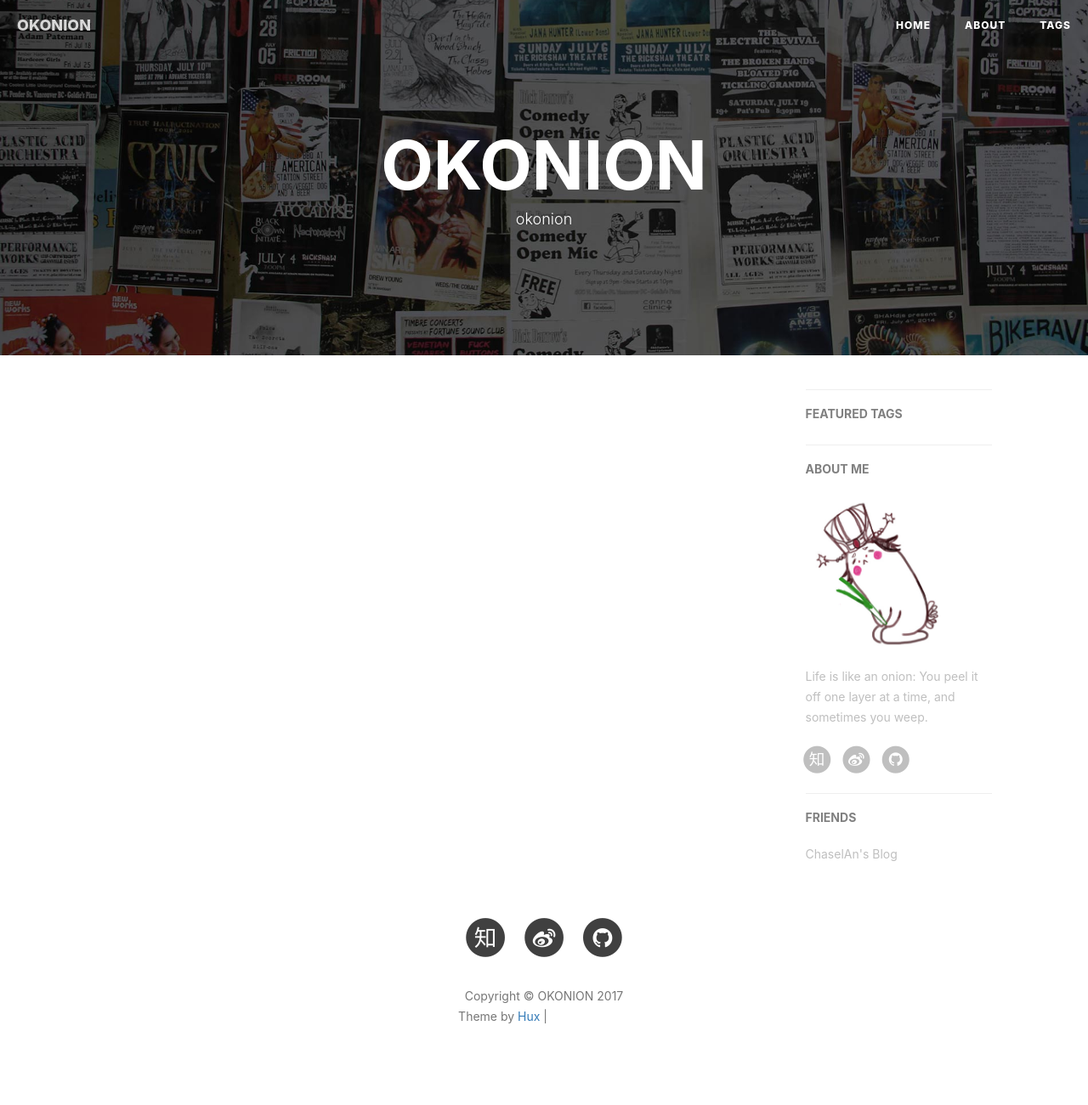
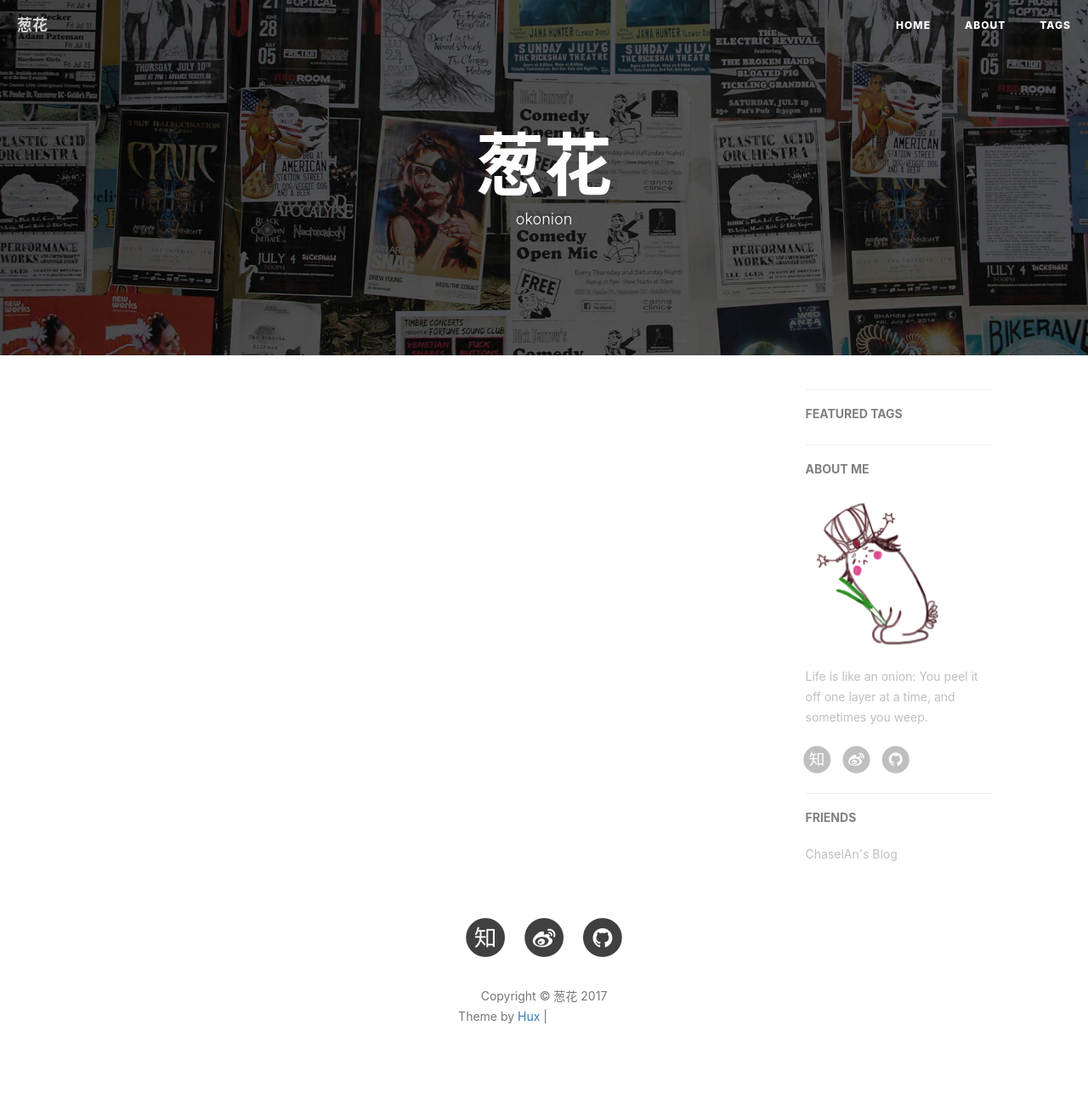
Before and after one commit to okonion/okonion.github.io, a Jekyll site: the page built from index.html, in a window 1280 px wide. Shown: the whole page at 85% size. Built offline with Jekyll 4.4.1, drawn with Linux system fonts in a browser that asks for light colours; nearby versions of some CDN libraries; the list of posts is cut into pages by our own code; comment, search, counter and statistics services are not loaded; grey boxes are pictures that could not be loaded.

Commit message:
no message

```diff
--- a/_config.yml
+++ b/_config.yml
@@ -1,5 +1,5 @@
 # Site settings
-title: OKONION
+title: 葱花
 SEOTitle: 葱花 | OKONION
 header-img: img/home-bg.jpg
 email: onionkey@gmail.com
```
